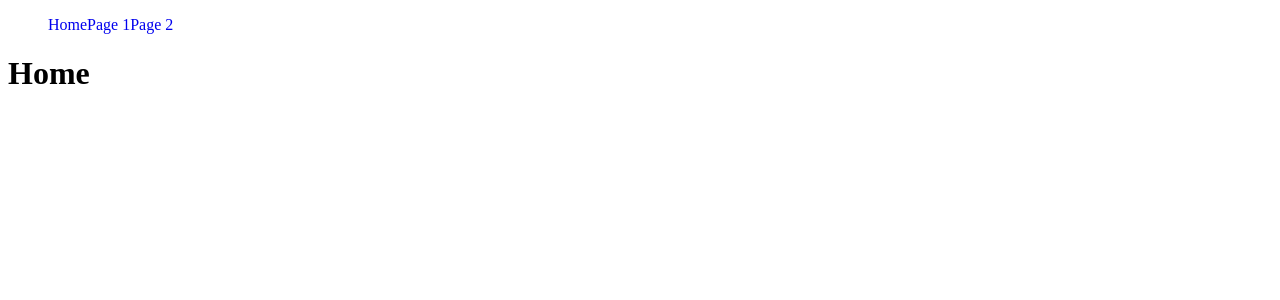
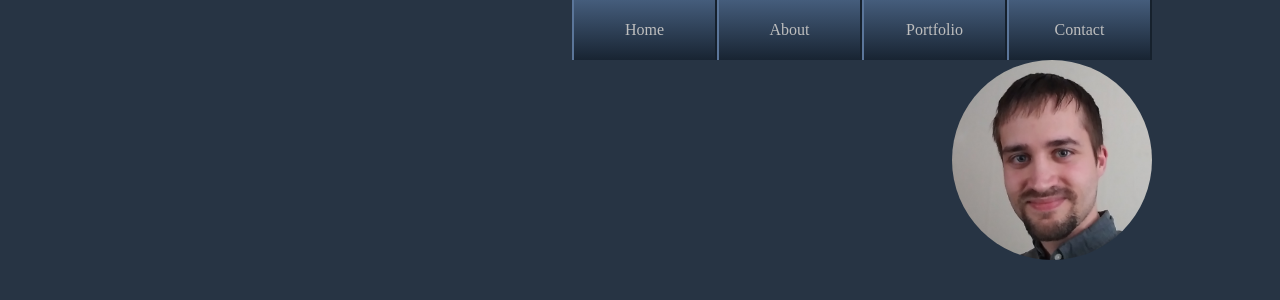
Before and after one commit to klope3/joshklope, a React (Create React App) app: page / in a window 1280 px wide. Shown: the top 300 px of the page. Built offline with nearby package versions, Linux system fonts and the light colour scheme.

Commit message:
Rename and add pages; improve styles

```diff
--- a/src/App.css
+++ b/src/App.css
@@ -1,3 +1,55 @@
+:root {
+  --font-size-14: 0.875rem;
+  --font-size-20: 1.25rem;
+  --font-size-28: 1.75rem;
+
+  --alpha-1:rgb(24, 36, 50);
+  --alpha-2:rgb(39, 52, 68);
+  --alpha-3:rgb(54, 71, 94);
+  --alpha-4:rgb(69, 93, 124);
+  --alpha-5:rgb(91, 118, 154);
+  --alpha-6:rgb(126, 156, 196);
+  --alpha-base: var(--alpha-2);
+  --code-editor-bg: rgb(34, 37, 45);
+  --code-inline-bg: rgb(81, 86, 99);
+  --font-color-base: rgb(190, 190, 190);
+
+  --code-tab-size: 40px;
+
+  --accent-bright: rgb(74, 155, 44);
+  --accent-bright-text: rgb(194, 241, 177);
+  --accent-bright-hover: rgb(109, 200, 76);
+  --accent-mid: rgb(46, 125, 204);
+  --accent-mid-text: rgb(198, 218, 238);
+  --accent-mid-hover: rgb(80, 163, 247);
+}
+
+* {
+  box-sizing: border-box;
+}
+
 a {
   text-decoration: none;
+  color: var(--font-color-base);
 }
+
+body {
+  background-color: var(--alpha-base);
+  color: var(--font-color-base);
+  margin: 0;
+  width: 1024px;
+  margin: auto;
+}
+
+.portrait {
+  border-radius: 300px;
+  width: 200px;
+  height: 200px;
+  overflow: hidden;
+  margin-left: auto;
+}
+
+.portrait img {
+  width: 115%;
+  translate: -14px -30px;
+}
--- a/src/App.js
+++ b/src/App.js
@@ -1,9 +1,10 @@
 import './App.css';
 import { Route, Routes } from 'react-router-dom';
 import Home from './pages/Home';
-import Page1 from './pages/Page1';
-import Page2 from './pages/Page2';
+import About from './pages/About';
+import Portfolio from './pages/Portfolio';
 import Navbar from './components/NavBar/NavBar';
+import Contact from './pages/Contact';
 
 function App() {
   return (
@@ -11,8 +12,9 @@ function App() {
       <Navbar />
       <Routes>
         <Route path="/" element={<Home />} />
-        <Route path="/page1" element={<Page1 />} />
-        <Route path="/page2" element={<Page2 />} />
+        <Route path="/about" element={<About />} />
+        <Route path="/portfolio" element={<Portfolio />} />
+        <Route path="/contact" element={<Contact />} />
       </Routes>
     </div>
   );
--- a/src/components/NavBar/NavBar.css
+++ b/src/components/NavBar/NavBar.css
@@ -1,7 +1,31 @@
 nav ul {
     display: flex;
+    padding: 0;
+    margin: 0;
+    justify-content: flex-end;
 }
 
 .navlink-li {
     list-style: none;
+    background-image: linear-gradient(var(--alpha-4), var(--alpha-1));
+    width: 145px;
+    height: 60px;
+    text-align: center;
+    border: 2px solid var(--alpha-5);
+    border-right-color: rgb(22, 33, 45);
+    border-top: none;
+    border-bottom: none;
+    cursor: pointer;
 }
+
+.navlink-li a {
+    width: 100%;
+    height: 100%;
+    display: flex;
+    justify-content: center;
+    align-items: center;
+}
+
+.navlink-li:hover {
+    background-image: linear-gradient(var(--alpha-5), var(--alpha-2));
+}
--- a/src/components/NavBar/NavBar.jsx
+++ b/src/components/NavBar/NavBar.jsx
@@ -8,8 +8,9 @@ class NavBar extends React.Component {
             <nav>
                 <ul>
                     <NavLinkCustom to="/" children={<div>Home</div>} />
-                    <NavLinkCustom to="/page1" children={<div>Page 1</div>} />
-                    <NavLinkCustom to="/page2" children={<div>Page 2</div>} />
+                    <NavLinkCustom to="/about" children={<div>About</div>} />
+                    <NavLinkCustom to="/portfolio" children={<div>Portfolio</div>} />
+                    <NavLinkCustom to="/contact" children={<div>Contact</div>} />
                 </ul>
             </nav>
         )
--- /dev/null
+++ b/src/components/constants.js
@@ -0,0 +1,2 @@
+const introBriefHeading = "Hi, I'm Josh Klope.";
+const introBrief = "I'm a front end developer with a passion for lots of different creative pursuits. I love making interactive experiences, discovering new technologies, and making my code a little cleaner and prettier than it was before.";
--- /dev/null
+++ b/src/pages/About.js
@@ -0,0 +1,13 @@
+import React from "react";
+
+class About extends React.Component {
+    render() {
+        return (
+            <div>
+                <h1>About</h1>
+            </div>
+        );
+    }
+}
+
+export default About;
--- /dev/null
+++ b/src/pages/Contact.js
@@ -0,0 +1,9 @@
+import React from "react";
+
+class Contact extends React.Component {
+    render() {
+        return <h1>Contact</h1>
+    }
+}
+
+export default Contact;
--- a/src/pages/Home.js
+++ b/src/pages/Home.js
@@ -1,8 +1,15 @@
 import React from "react";
+import portrait from "../assets/images/joshklope.jpg";
 
 class Home extends React.Component {
     render() {
-        return <h1>Home</h1>
+        return (
+            <div>
+                <div className="portrait">
+                    <img src={portrait} />
+                </div>
+            </div>
+        )
     }
 }
 
--- a/src/pages/Page1.js
+++ /dev/null
@@ -1,9 +0,0 @@
-import React from "react";
-
-class Page1 extends React.Component {
-    render() {
-        return <h1>Page 1</h1>
-    }
-}
-
-export default Page1;
--- a/src/pages/Page2.js
+++ /dev/null
@@ -1,9 +0,0 @@
-import React from "react";
-
-class Page2 extends React.Component {
-    render() {
-        return <h1>Page 2</h1>
-    }
-}
-
-export default Page2;
--- /dev/null
+++ b/src/pages/Portfolio.js
@@ -0,0 +1,9 @@
+import React from "react";
+
+class Portfolio extends React.Component {
+    render() {
+        return <h1>Portfolio</h1>
+    }
+}
+
+export default Portfolio;
```
Also changed, not shown: src/assets/images/joshklope.jpg (added).
